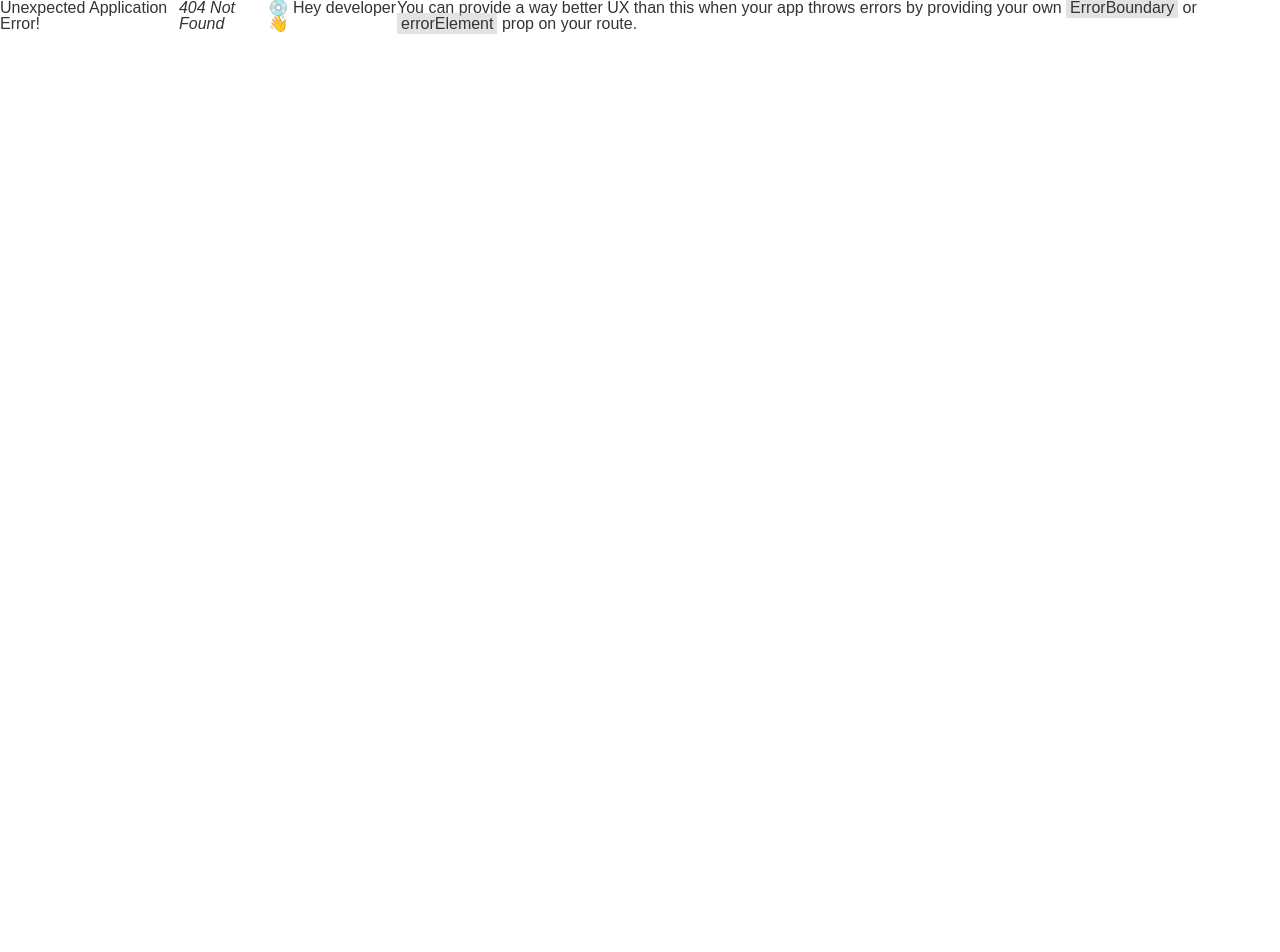
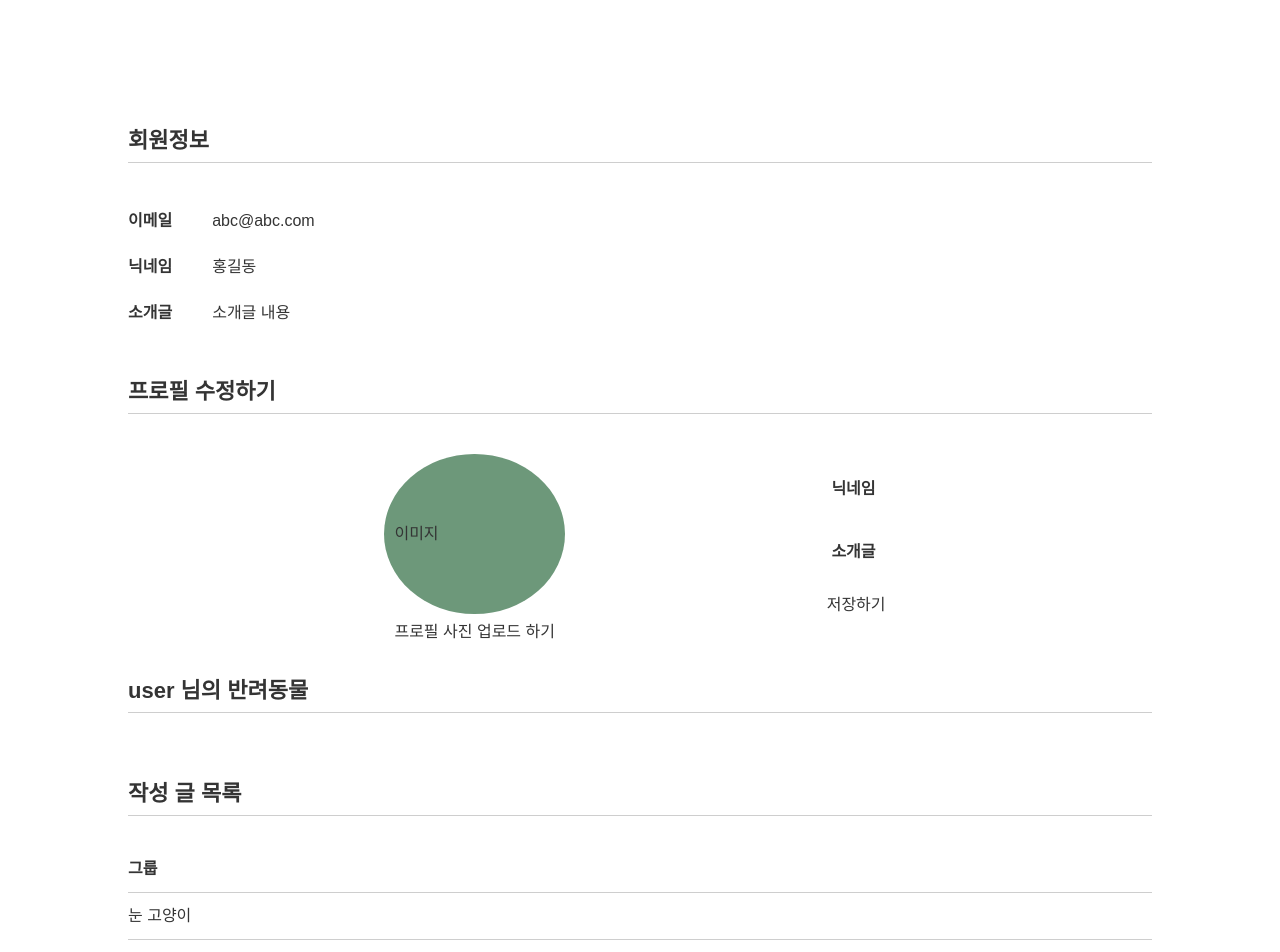
Before and after one commit to petitesize/Carebuddy, a React (Vite) app: page /mypage in a window 1280 px wide. Before the commit this address had no page. Shown: the top 952 px of the page. Before the commit the page ends 800 px from the top, so only its background shows below. Built offline with nearby package versions, Linux system fonts and the light colour scheme; a web font is replaced by a local one.

Commit message:
initial commit

```diff
--- a/src/App.tsx
+++ b/src/App.tsx
@@ -5,6 +5,7 @@ import Layout from "@/layout";
 import reset from "styled-reset";
 import styled from "styled-components";
 import Diary from "@pages/Diary/";
+import Mypage from "@pages/Mypage/";
 
 const router = createBrowserRouter([
   {
@@ -23,6 +24,10 @@ const router = createBrowserRouter([
       {
         path: "diary",
         element: <Diary />,
+      },
+      {
+        path: "mypage",
+        element: <Mypage />,
       },
     ],
   },
--- /dev/null
+++ b/src/components/Mypage/ListSection.tsx
@@ -0,0 +1,85 @@
+import styled from 'styled-components';
+import React from 'react';
+
+const Container = styled.div``;
+
+const UserContainer = styled.div`
+  font-size: 16px;
+  margin: 30px 0 30px 0;
+  display: flex;
+  flex-direction: column;
+`;
+
+const Menu = styled.div`
+  padding: 10px 10px 10px 0;
+  font-weight: bold;
+  font-size: 22px;
+  border-bottom: 1px solid #cecece;
+  padding-bottom: 10px;
+`;
+
+const Item = styled.a`
+  font-weight: bold;
+  padding: 10px 10px 10px 0;
+`;
+
+const Title = styled.div`
+  font-weight: bold;
+  font-size: 16px;
+  margin: 10px 0;
+`;
+
+const Data = styled.div`
+  margin: 10px 0;
+  text-align: center;
+`;
+
+const SectionContainer = styled.div`
+  margin: 20px 0 40px 0;
+`;
+
+const ListContainer = styled.div`
+  display: flex;
+  flex-direction: column;
+`;
+
+const ListItem = styled.div`
+  display: flex;
+  justify-content: space-between;
+  padding: 5px 0;
+  border-bottom: 1px solid #cecece;
+`;
+
+const DataContainer = styled.div``;
+
+const ListSection: React.FC = () => {
+
+  return (
+    <Container>
+      <Menu>
+        <Item>작성 글 목록</Item>
+      </Menu>
+      <SectionContainer>
+        <UserContainer>
+          <ListContainer>
+            <ListItem>
+              <Title>그룹</Title>
+            </ListItem>
+              <ListItem>
+                <DataContainer>
+                    <Data>눈 고양이</Data>
+                </DataContainer>
+              </ListItem>
+              <ListItem>
+                <DataContainer>
+                    <Data>코 강아지</Data>
+                </DataContainer>
+              </ListItem>
+          </ListContainer>
+        </UserContainer>
+      </SectionContainer>
+    </Container>
+  );
+};
+
+export default ListSection;
--- /dev/null
+++ b/src/components/Mypage/PetCardSection.tsx
@@ -0,0 +1,47 @@
+import styled from 'styled-components';
+import React from 'react';
+
+const Container = styled.div`
+  display: flex;
+  flex-direction: column;
+`;
+
+const UserContainer = styled.div`
+  font-size: 14px;
+  margin: 30px 0 30px 0;
+  display: flex;
+  justify-content: center;
+`;
+
+const Menu = styled.span`
+  padding: 10px 10px 10px 0;
+  font-weight: bold;
+  font-size: 22px;
+  border-bottom: 1px solid #cecece;
+  padding-bottom: 10px;
+`;
+
+const Item = styled.a`
+  font-weight: bold;
+  padding: 10px 10px 10px 0;
+`;
+
+const PetCardSection: React.FC = () => {
+
+  return (
+    <Container>
+      <Menu>
+        <Item>user 님의 반려동물</Item>
+      </Menu>
+      <UserContainer>
+        {/* <PetProfileCards
+          profiles={pets || null}
+          selectedPetName={selectedPetName}
+          onClick={handleClick}
+        /> */}
+      </UserContainer>
+    </Container>
+  );
+};
+
+export default PetCardSection;
--- /dev/null
+++ b/src/components/Mypage/ProfileSection.tsx
@@ -0,0 +1,123 @@
+import styled from "styled-components";
+import React from 'react';
+
+const Container = styled.div`
+  display: flex;
+  flex-direction: column;
+`;
+
+const UserContainer = styled.div`
+  font-size: var(--font-size-md-1); //16
+  display: flex;
+  justify-content: space-evenly;
+  margin: 30px 0 30px 0;
+`;
+
+const Menu = styled.span`
+  padding: 10px 10px 10px 0;
+  font-weight: var(--font-weight-bold);
+  font-size: var(--font-size-hd-2); //22
+  border-bottom: 1px solid var(--color-grey-2);
+  padding-bottom: 10px;
+`;
+
+const List = styled.span`
+  display: flex;
+  align-items: center;
+`;
+
+const Item = styled.a`
+  font-weight: var(--font-weight-bold);
+`;
+
+const ListItem = styled.a`
+  font-weight: var(--font-weight-bold);
+  margin: 10px;
+`;
+
+const ImgContainer = styled.div`
+  display: flex;
+  flex-direction: column;
+  align-items: center;
+  justify-content: center;
+`;
+
+const LinkButton = styled.div`
+`
+
+const DataList = styled.div`
+  display: flex;
+  justify-content: flex-end;
+`;
+
+const Info = styled.div`
+  display: flex;
+  flex-direction: column;
+  justify-content: space-evenly;
+`;
+
+const InputList = styled.span`
+  display: flex;
+`;
+
+const Button = styled.div``;
+
+const ImageBox = styled.div`
+  padding: 10px;
+  background-color: var(--color-green-main);
+  border: none;
+  border-radius: 100%;
+  height: 140px;
+  width: 100%;
+  margin: 10px 0;
+  display: flex;
+  justify-content: flex-start;
+  align-items: center;
+  position: relative;
+  overflow: hidden; /* 이미지가 부모요소 안에 보이게 */
+
+  img {
+    width: 100%;
+    height: 100%;
+    object-fit: cover; /* 이미지가 부모 요소에 꽉 차도록 */
+    position: absolute; /* 이미지가 부모 요소를 기준으로 위치 */
+    top: 0;
+    left: 0;
+  }
+`;
+
+const PetfileSection: React.FC = () => {
+  return (
+<Container>
+      <Menu>
+        <Item>프로필 수정하기</Item>
+      </Menu>
+      <UserContainer>
+        <ImgContainer>
+          <ImageBox>이미지
+          </ImageBox>
+          <LinkButton>프로필 사진 업로드 하기</LinkButton>
+        </ImgContainer>
+        <Info>
+
+            <InputList>
+              <List>
+                <ListItem>닉네임</ListItem>
+              </List>
+            </InputList>
+            <InputList>
+              <List>
+                <ListItem>소개글</ListItem>
+              </List>
+            </InputList>
+
+          <DataList>
+            <Button>저장하기</Button>
+          </DataList>
+        </Info>
+      </UserContainer>
+    </Container>
+  );
+};
+
+export default PetfileSection;
--- /dev/null
+++ b/src/components/Mypage/UserInfoSection.tsx
@@ -0,0 +1,96 @@
+import styled from 'styled-components';
+import React from 'react';
+
+const Container = styled.div`
+  display: flex;
+  flex-direction: column;
+`;
+
+const Section = styled.div`
+  margin: 30px 0 30px 0;
+`
+
+const UserContainer = styled.div`
+  font-size: var(--font-size-md-1); //16
+  display: flex;
+  margin: 10px 0 10px 0;
+`;
+
+const Menu = styled.p`
+  font-size: var(--font-size-hd-2); //22
+  font-weight: bold;
+  border-bottom: 1px solid #cecece;
+  padding-bottom: 10px;
+`;
+
+const List = styled.span`
+  display: flex;
+  flex-direction: column;
+  margin-right: 30px;
+`;
+
+const Item = styled.a`
+  font-weight: bold;
+  padding: 10px 10px 10px 0;
+`;
+
+const DataList = styled.span`
+  display: flex;
+  flex-direction: column;
+  justify-content: center
+`;
+
+const WithdrawButton = styled.a`
+  padding: 10px 10px 0 0;
+  text-decoration: underline;
+  cursor: pointer;
+  font-size: var(--font-size-ft-1);
+`;
+
+const Data = styled.a`
+  padding: 10px 10px 10px 0;
+`;
+
+const UserInfo: React.FC = () => {
+  // const [showModal, setShowModal] = useState(false);
+
+  // const handleToggleModal = () => {
+  //   setShowModal(!showModal);
+  // };
+
+  return (
+    <Container>
+        <Menu>
+        <Item>회원정보</Item>
+        </Menu>
+      <Section>
+        <UserContainer>
+          <List>
+            <Item>이메일</Item>
+          </List>
+          <DataList>
+            <Data>abc@abc.com</Data>
+            {/* <WithdrawButton onClick={handleToggleModal}>회원탈퇴</WithdrawButton>
+            {showModal && <SmallModal component={<UserAsk onClose={handleToggleModal} />} />} */}
+          </DataList>
+        </UserContainer>
+        <UserContainer>
+          <List>
+            <Item>닉네임</Item>
+          </List>
+          <DataList>홍길동</DataList>
+        </UserContainer>
+        <UserContainer>
+          <List>
+            <Item>소개글</Item>
+          </List>
+          <DataList>
+            <Data>소개글 내용</Data>
+          </DataList>
+        </UserContainer>
+      </Section>
+    </Container>
+  );
+};
+
+export default UserInfo;
--- /dev/null
+++ b/src/pages/Mypage/index.tsx
@@ -0,0 +1,37 @@
+import styled from "styled-components";
+import React from 'react';
+import UserInfoSection from '@components/Mypage/UserInfoSection'
+import PetCardSection from '@components/Mypage/PetCardSection'
+import ListSection from '@components/Mypage/ListSection'
+import ProfileSection from '@components/Mypage/ProfileSection'
+
+/* 임시 레이아웃 */
+
+const Body = styled.div`
+  flex: 1;
+  padding-top: 80px;
+`;
+
+const Main = styled.div`
+  margin: 0 auto;
+  margin-top: 50px;
+  margin-bottom: 50px;
+  width: 1024px;
+`;
+
+/* 임시 레이아웃 끝 */
+
+const Mypage: React.FC = () => {
+  return (
+    <Body>
+      <Main>
+          <UserInfoSection />
+          <ProfileSection />
+          <PetCardSection />
+          <ListSection />
+      </Main>
+    </Body>
+  );
+};
+
+export default Mypage;
```
Also changed, not shown: package.json (+5 -7 lines), 1 other file (tests, documents, lock files or other folders).
